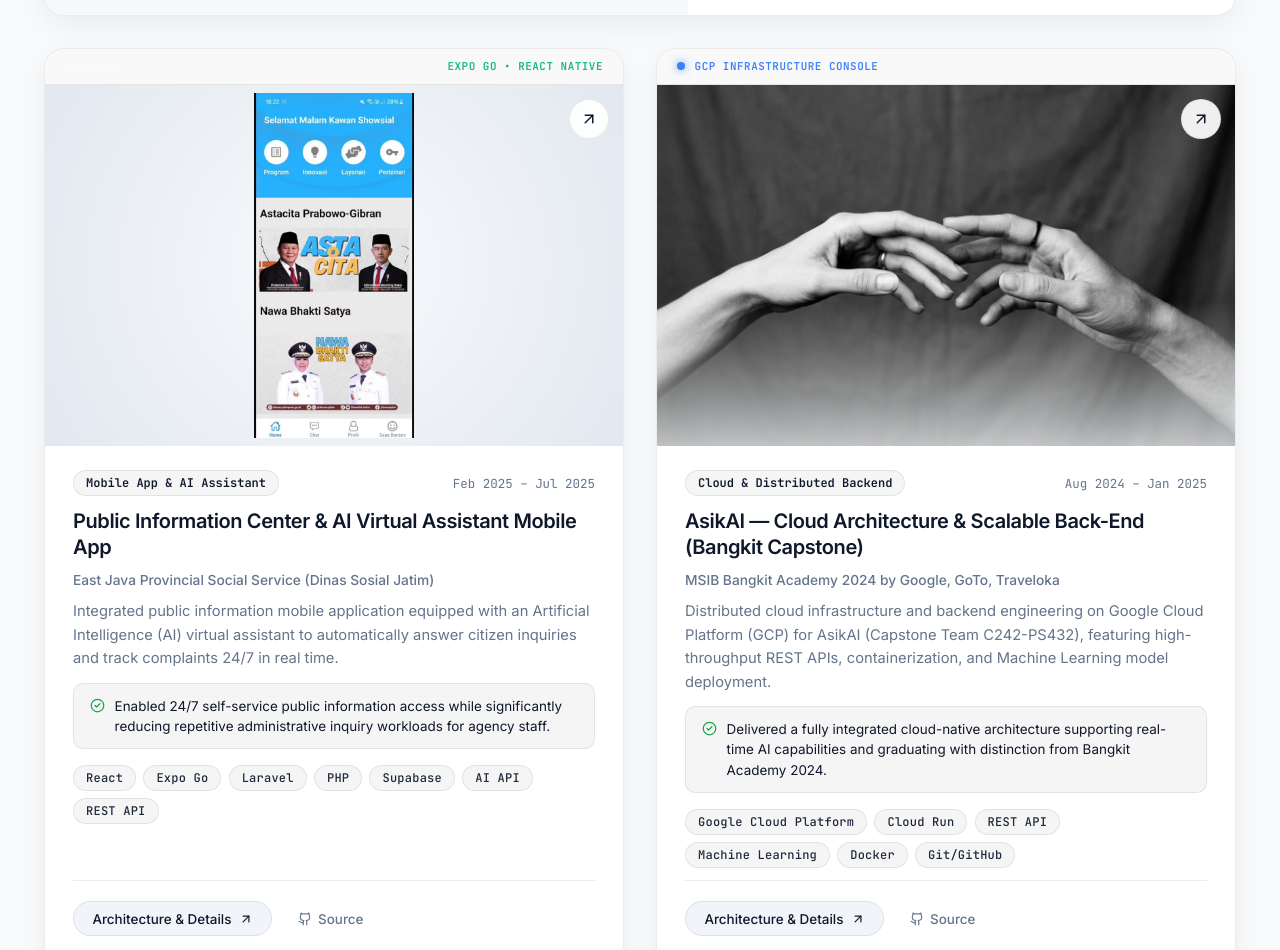
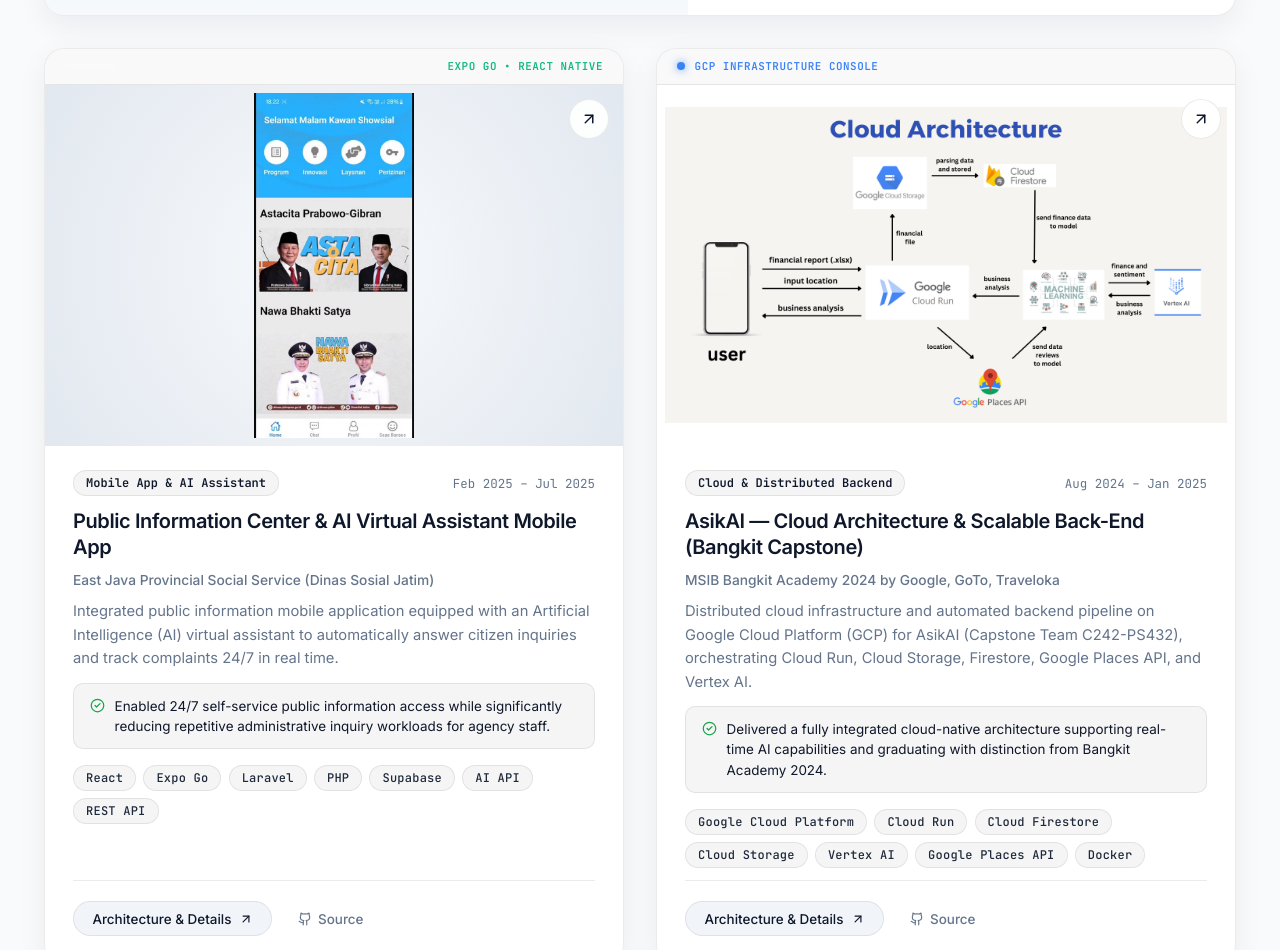
Before and after one commit to KandhiSurya/PortofolioKandhi, a Next.js app: page / in a window 1280 px wide. Shown: the part 2877-3827 px from the top of the page. Built offline with nearby package versions, Linux system fonts and the light colour scheme.

Commit message:
feat(projects): integrate high-res Cloud Architecture diagram and pipeline details for AsikAI (Bangkit Capstone)

```diff
--- a/src/app/page.module.css
+++ b/src/app/page.module.css
@@ -794,6 +794,22 @@
   background: radial-gradient(circle at center, #f8fafc 0%, #e2e8f0 100%);
 }
 
+.bentoImageFrameCloud {
+  background: #ffffff;
+  display: flex;
+  align-items: center;
+  justify-content: center;
+}
+
+.bentoImageFrameCloud .bentoCoverImage {
+  object-fit: contain;
+  padding: 0.5rem;
+}
+
+.bentoImageFrameCloud .bentoHoverOverlay {
+  display: none;
+}
+
 .bentoCoverImage {
   object-fit: cover;
   transition: transform 0.45s var(--ease-out);
@@ -2122,6 +2138,18 @@
   background: radial-gradient(circle at center, #f8fafc 0%, #e2e8f0 100%);
 }
 
+.modalImageWrapperCloud {
+  background: #ffffff;
+  display: flex;
+  align-items: center;
+  justify-content: center;
+}
+
+.modalImageWrapperCloud .modalImg {
+  object-fit: contain;
+  padding: 0.75rem;
+}
+
 .modalImg {
   object-fit: cover;
 }
--- a/src/app/page.tsx
+++ b/src/app/page.tsx
@@ -127,22 +127,23 @@ const PROJECTS: Project[] = [
     period: 'Aug 2024 – Jan 2025',
     title: 'AsikAI — Cloud Architecture & Scalable Back-End (Bangkit Capstone)',
     summary:
-      'Distributed cloud infrastructure and backend engineering on Google Cloud Platform (GCP) for AsikAI (Capstone Team C242-PS432), featuring high-throughput REST APIs, containerization, and Machine Learning model deployment.',
+      'Distributed cloud infrastructure and automated backend pipeline on Google Cloud Platform (GCP) for AsikAI (Capstone Team C242-PS432), orchestrating Cloud Run, Cloud Storage, Firestore, Google Places API, and Vertex AI.',
     problem:
-      'Deploying intelligent machine learning applications requires resilient, scalable cloud infrastructure capable of handling high traffic surges without compromising low inference latency or API security.',
+      'Processing client financial reports (.xlsx) and geographical location data while performing machine learning business analysis requires a resilient, multi-service cloud architecture that eliminates server bottlenecks and guarantees fast response times.',
     solution:
-      'Architected distributed cloud systems on Google Cloud Platform (GCP) for AsikAI, utilizing modern RESTful API services, containerized services on Cloud Run, and automated Machine Learning model integration.',
+      'Engineered an event-driven cloud pipeline on Google Cloud Platform (GCP) connecting mobile clients to Cloud Run, persisting files to Cloud Storage, indexing structured data in Firestore, fetching geospatial review insights via Google Places API, and running machine learning models with Vertex AI for real-time sentiment and financial analysis.',
     highlights: [
-      'Engineered cloud infrastructure for Bangkit Capstone Team C242-PS432 (AsikAI) leveraging Google Cloud Platform (Cloud Run, Cloud Storage, VPC)',
-      'Developed high-performance RESTful API endpoints for seamless communication between mobile clients and back-end services',
-      'Deployed Machine Learning models on GCP, enabling real-time inference and low-latency response payloads',
-      'Implemented collaborative software engineering workflows with structured Git/GitHub branching and team code reviews',
+      'Serverless Container Compute with Google Cloud Run orchestrating financial file ingestion and real-time business analysis inference',
+      'Multi-Service Storage Pipeline utilizing Google Cloud Storage for raw report storage and Cloud Firestore for parsed schema indexing',
+      'Geospatial Intelligence via Google Places API integration for location-based review and sentiment data extraction',
+      'Vertex AI & Machine Learning pipeline integration delivering automated finance and sentiment analysis back to the mobile client',
+      'Structured collaborative repository workflows for Bangkit Capstone Team C242-PS432 with Git/GitHub version control',
     ],
     impact:
       'Delivered a fully integrated cloud-native architecture supporting real-time AI capabilities and graduating with distinction from Bangkit Academy 2024.',
-    image: '/images/project-4.jpg',
+    image: '/images/project-asik-ai.png',
     mockupType: 'cloud',
-    tags: ['Google Cloud Platform', 'Cloud Run', 'REST API', 'Machine Learning', 'Docker', 'Git/GitHub'],
+    tags: ['Google Cloud Platform', 'Cloud Run', 'Cloud Firestore', 'Cloud Storage', 'Vertex AI', 'Google Places API', 'Docker'],
     githubUrl: 'https://github.com/C242-PS432-AsikAI',
   },
 ];
@@ -820,7 +821,7 @@ export default function Home() {
 
                       {/* Visual Image Preview */}
                       <div
-                        className={`${styles.bentoImageFrame} ${proj.mockupType === 'mobile' ? styles.bentoImageFrameMobile : ''}`}
+                        className={`${styles.bentoImageFrame} ${proj.mockupType === 'mobile' ? styles.bentoImageFrameMobile : ''} ${proj.mockupType === 'cloud' ? styles.bentoImageFrameCloud : ''}`}
                         onClick={() => setSelectedProject(proj)}
                         role="button"
                         tabIndex={0}
@@ -1198,7 +1199,7 @@ export default function Home() {
               </button>
             </div>
 
-            <div className={`${styles.modalImageWrapper} ${selectedProject.mockupType === 'mobile' ? styles.modalImageWrapperMobile : ''}`}>
+            <div className={`${styles.modalImageWrapper} ${selectedProject.mockupType === 'mobile' ? styles.modalImageWrapperMobile : ''} ${selectedProject.mockupType === 'cloud' ? styles.modalImageWrapperCloud : ''}`}>
               <Image
                 src={selectedProject.image}
                 alt={selectedProject.title}
```
Also changed, not shown: public/images/project-4.jpg, public/images/project-asik-ai.png (added).
